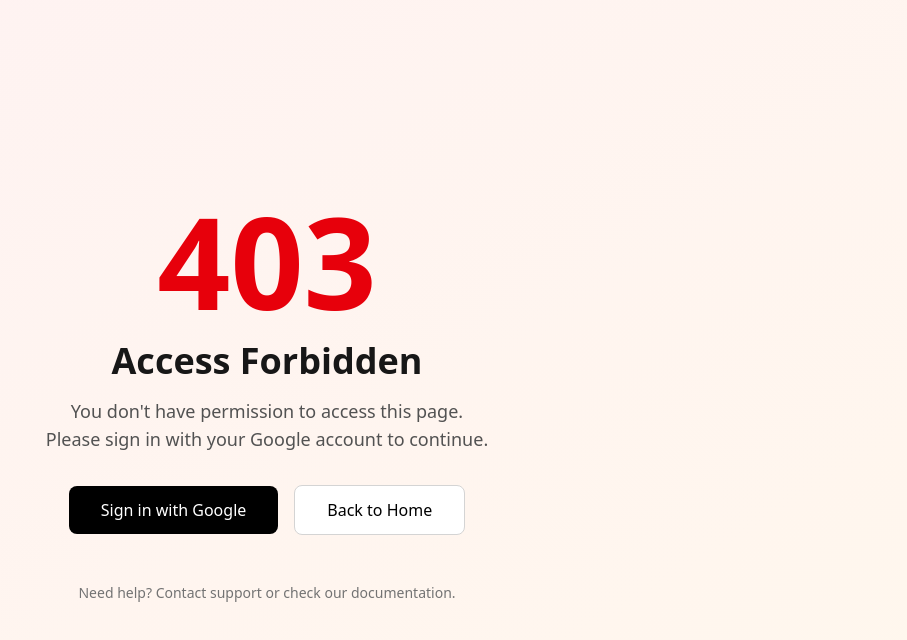
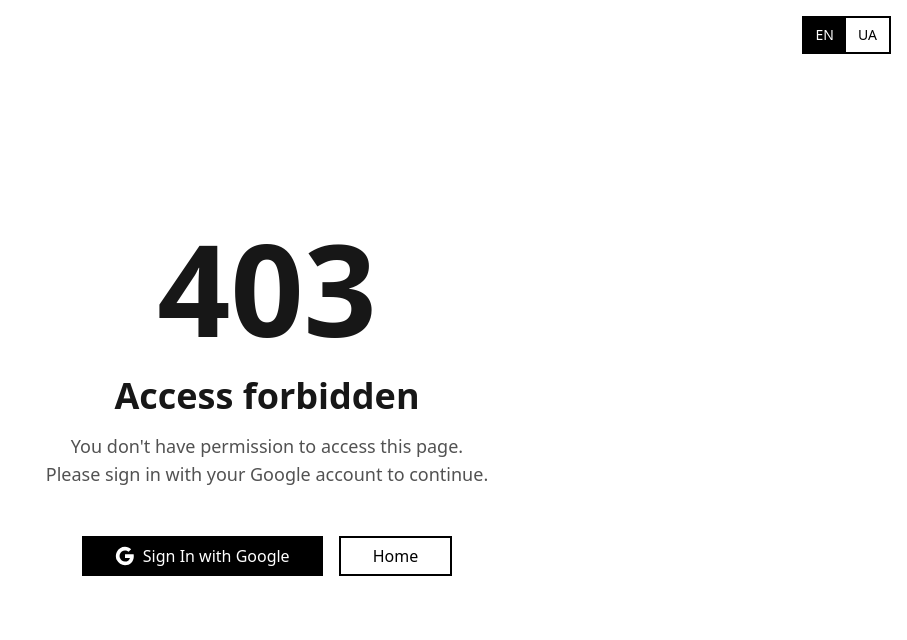
Before and after one commit to kpick-me/kpick-me-cvgen-frontend, a Next.js app in the folder kpick-me-cvgen-frontend/: page /403 in a window 1280 px wide. Shown: the top 640 px of the page, without its empty margins (373-1280 px from the left). Built offline with nearby package versions, Linux system fonts and the light colour scheme; no server answers.

Commit message:
feat: enhance error pages with improved styling, language support, and button components

```diff
--- a/kpick-me-cvgen-frontend/app/403/page.tsx
+++ b/kpick-me-cvgen-frontend/app/403/page.tsx
@@ -2,10 +2,14 @@
 
 import { useRouter } from 'next/navigation';
 import { useAuth } from '@/lib/hooks/useAuth';
+import { useLanguage } from '@/lib/contexts/LanguageContext';
+import { LanguageSwitcher } from '@/components/ui/language-switcher';
+import { Button } from '@/components/ui/button';
 
 export default function ForbiddenPage() {
   const router = useRouter();
   const { login, isAuthenticated } = useAuth();
+  const { t } = useLanguage();
 
   const handleAction = () => {
     if (isAuthenticated) {
@@ -16,35 +20,47 @@ export default function ForbiddenPage() {
   };
 
   return (
-    <div className="min-h-screen flex items-center justify-center bg-gradient-to-br from-red-50 to-orange-50">
-      <div className="text-center px-4">
-        <div className="mb-8">
-          <div className="text-9xl font-bold text-red-600 mb-4">403</div>
+    <div className="min-h-screen flex items-center justify-center bg-white">
+      <div className="absolute top-4 right-4">
+        <LanguageSwitcher />
+      </div>
+      <div className="text-center px-4 max-w-3xl mx-auto">
+        <div className="mb-12">
+          <div className="text-9xl font-bold text-neutral-900 mb-6">403</div>
           <h1 className="text-4xl font-bold text-neutral-900 mb-4">
-            Access Forbidden
+            {t.errors.forbidden}
           </h1>
           <p className="text-lg text-neutral-600 mb-8 max-w-md mx-auto">
-            You don't have permission to access this page. Please sign in with your Google account to continue.
+            {t.errors.forbiddenMessage}
           </p>
         </div>
 
         <div className="flex flex-col sm:flex-row gap-4 justify-center items-center">
-          <button
+          <Button
             onClick={handleAction}
-            className="px-8 py-3 bg-black text-white rounded-lg font-medium hover:bg-neutral-800 transition-colors"
+            className="px-8 py-3 text-base"
           >
-            {isAuthenticated ? 'Go to Dashboard' : 'Sign in with Google'}
-          </button>
-          <button
+            {isAuthenticated ? (
+              t.nav.dashboard
+            ) : (
+              <>
+                <svg className="w-5 h-5 mr-2" viewBox="0 0 24 24" aria-hidden="true">
+                  <path fill="currentColor" d="M22.56 12.25c0-.78-.07-1.53-.2-2.25H12v4.26h5.92c-.26 1.37-1.04 2.53-2.21 3.31v2.77h3.57c2.08-1.92 3.28-4.74 3.28-8.09z"/>
+                  <path fill="currentColor" d="M12 23c2.97 0 5.46-.98 7.28-2.66l-3.57-2.77c-.98.66-2.23 1.06-3.71 1.06-2.86 0-5.29-1.93-6.16-4.53H2.18v2.84C3.99 20.53 7.7 23 12 23z"/>
+                  <path fill="currentColor" d="M5.84 14.09c-.22-.66-.35-1.36-.35-2.09s.13-1.43.35-2.09V7.07H2.18C1.43 8.55 1 10.22 1 12s.43 3.45 1.18 4.93l2.85-2.22.81-.62z"/>
+                  <path fill="currentColor" d="M12 5.38c1.62 0 3.06.56 4.21 1.64l3.15-3.15C17.45 2.09 14.97 1 12 1 7.7 1 3.99 3.47 2.18 7.07l3.66 2.84c.87-2.6 3.3-4.53 6.16-4.53z"/>
+                </svg>
+                {t.auth.signIn}
+              </>
+            )}
+          </Button>
+          <Button
+            variant="outline"
             onClick={() => router.push('/')}
-            className="px-8 py-3 bg-white text-black border border-neutral-300 rounded-lg font-medium hover:bg-neutral-50 transition-colors"
+            className="px-8 py-3 text-base"
           >
-            Back to Home
-          </button>
-        </div>
-
-        <div className="mt-12 text-sm text-neutral-500">
-          <p>Need help? Contact support or check our documentation.</p>
+            {t.nav.home}
+          </Button>
         </div>
       </div>
     </div>
--- a/kpick-me-cvgen-frontend/app/globals.css
+++ b/kpick-me-cvgen-frontend/app/globals.css
@@ -21,3 +21,15 @@ body {
   -webkit-font-smoothing: antialiased;
   -moz-osx-font-smoothing: grayscale;
 }
+
+button, [role="button"] {
+  cursor: pointer;
+  transition: text-decoration 0.2s ease;
+}
+
+button:hover, [role="button"]:hover {
+  text-decoration: underline;
+  text-underline-offset: 6px;
+  text-decoration-thickness: 1px;
+  text-decoration-skip-ink: auto;
+}
--- a/kpick-me-cvgen-frontend/app/not-found.tsx
+++ b/kpick-me-cvgen-frontend/app/not-found.tsx
@@ -3,19 +3,20 @@
 import { useRouter } from 'next/navigation';
 import { useLanguage } from '@/lib/contexts/LanguageContext';
 import { LanguageSwitcher } from '@/components/ui/language-switcher';
+import { Button } from '@/components/ui/button';
 
 export default function NotFoundPage() {
   const router = useRouter();
   const { t } = useLanguage();
 
   return (
-    <div className="min-h-screen flex items-center justify-center bg-gradient-to-br from-neutral-50 to-neutral-100">
+    <div className="min-h-screen flex items-center justify-center bg-white">
       <div className="absolute top-4 right-4">
         <LanguageSwitcher />
       </div>
-      <div className="text-center px-4">
-        <div className="mb-8">
-          <div className="text-9xl font-bold text-neutral-900 mb-4">404</div>
+      <div className="text-center px-4 max-w-3xl mx-auto">
+        <div className="mb-12">
+          <div className="text-9xl font-bold text-neutral-900 mb-6">404</div>
           <h1 className="text-4xl font-bold text-neutral-900 mb-4">
             {t.errors.notFound}
           </h1>
@@ -23,43 +24,19 @@ export default function NotFoundPage() {
             {t.errors.notFound}
           </p>
         </div>
-
         <div className="flex flex-col sm:flex-row gap-4 justify-center items-center">
-          <button
+          <Button
             onClick={() => router.push('/dashboard')}
-            className="px-8 py-3 bg-black text-white rounded-lg font-medium hover:bg-neutral-800 transition-colors"
+            className="px-8 py-3 text-base"
           >
             {t.nav.dashboard}
-          </button>
-          <button
+          </Button>
+          <Button
             onClick={() => router.push('/')}
-            className="px-8 py-3 bg-white text-black border border-neutral-300 rounded-lg font-medium hover:bg-neutral-50 transition-colors"
+            className="px-8 py-3 text-base"
           >
             {t.nav.home}
-          </button>
-        </div>
-
-        <div className="mt-12">
-          <div className="flex flex-wrap gap-2 justify-center">
-            <button
-              onClick={() => router.push('/dashboard')}
-              className="text-sm px-4 py-2 text-neutral-700 hover:text-black hover:bg-neutral-100 rounded-md transition-colors"
-            >
-              {t.nav.dashboard}
-            </button>
-            <button
-              onClick={() => router.push('/interviews')}
-              className="text-sm px-4 py-2 text-neutral-700 hover:text-black hover:bg-neutral-100 rounded-md transition-colors"
-            >
-              {t.nav.interviews}
-            </button>
-            <button
-              onClick={() => router.push('/training')}
-              className="text-sm px-4 py-2 text-neutral-700 hover:text-black hover:bg-neutral-100 rounded-md transition-colors"
-            >
-              {t.nav.training}
-            </button>
-          </div>
+          </Button>
         </div>
       </div>
     </div>
--- a/kpick-me-cvgen-frontend/app/unauthorized/page.tsx
+++ b/kpick-me-cvgen-frontend/app/unauthorized/page.tsx
@@ -4,6 +4,7 @@ import { useRouter } from 'next/navigation';
 import { useAuth } from '@/lib/hooks/useAuth';
 import { useLanguage } from '@/lib/contexts/LanguageContext';
 import { LanguageSwitcher } from '@/components/ui/language-switcher';
+import { Button } from '@/components/ui/button';
 
 export default function UnauthorizedPage() {
   const router = useRouter();
@@ -11,13 +12,13 @@ export default function UnauthorizedPage() {
   const { t } = useLanguage();
 
   return (
-    <div className="min-h-screen flex items-center justify-center bg-gradient-to-br from-yellow-50 to-orange-50">
+    <div className="min-h-screen flex items-center justify-center bg-white">
       <div className="absolute top-4 right-4">
         <LanguageSwitcher />
       </div>
-      <div className="text-center px-4">
-        <div className="mb-8">
-          <div className="text-9xl font-bold text-yellow-600 mb-4">401</div>
+      <div className="text-center px-4 max-w-3xl mx-auto">
+        <div className="mb-12">
+          <div className="text-9xl font-bold text-neutral-900 mb-6">401</div>
           <h1 className="text-4xl font-bold text-neutral-900 mb-4">
             {t.auth.unauthorized}
           </h1>
@@ -27,24 +28,25 @@ export default function UnauthorizedPage() {
         </div>
 
         <div className="flex flex-col sm:flex-row gap-4 justify-center items-center">
-          <button
+          <Button
             onClick={login}
-            className="px-8 py-3 bg-black text-white rounded-lg font-medium hover:bg-neutral-800 transition-colors flex items-center gap-2"
+            className="px-8 py-3 text-base flex items-center gap-2"
           >
-            <svg className="w-5 h-5" viewBox="0 0 24 24">
+            <svg className="w-5 h-5" viewBox="0 0 24 24" aria-hidden="true">
               <path fill="currentColor" d="M22.56 12.25c0-.78-.07-1.53-.2-2.25H12v4.26h5.92c-.26 1.37-1.04 2.53-2.21 3.31v2.77h3.57c2.08-1.92 3.28-4.74 3.28-8.09z"/>
               <path fill="currentColor" d="M12 23c2.97 0 5.46-.98 7.28-2.66l-3.57-2.77c-.98.66-2.23 1.06-3.71 1.06-2.86 0-5.29-1.93-6.16-4.53H2.18v2.84C3.99 20.53 7.7 23 12 23z"/>
               <path fill="currentColor" d="M5.84 14.09c-.22-.66-.35-1.36-.35-2.09s.13-1.43.35-2.09V7.07H2.18C1.43 8.55 1 10.22 1 12s.43 3.45 1.18 4.93l2.85-2.22.81-.62z"/>
               <path fill="currentColor" d="M12 5.38c1.62 0 3.06.56 4.21 1.64l3.15-3.15C17.45 2.09 14.97 1 12 1 7.7 1 3.99 3.47 2.18 7.07l3.66 2.84c.87-2.6 3.3-4.53 6.16-4.53z"/>
             </svg>
             {t.auth.signIn}
-          </button>
-          <button
+          </Button>
+          <Button
+            variant="outline"
             onClick={() => router.push('/')}
-            className="px-8 py-3 bg-white text-black border border-neutral-300 rounded-lg font-medium hover:bg-neutral-50 transition-colors"
+            className="px-8 py-3 text-base"
           >
             {t.nav.home}
-          </button>
+          </Button>
         </div>
       </div>
     </div>
--- a/kpick-me-cvgen-frontend/components/landing/Navigation.tsx
+++ b/kpick-me-cvgen-frontend/components/landing/Navigation.tsx
@@ -21,10 +21,10 @@ export function Navigation({ mobileMenuOpen, setMobileMenuOpen, onGetStarted }:
 
   return (
     <>
-      <div className="fixed top-3.5 right-3.5 z-50 hidden md:block">
+      <nav className="bg-white sticky top-0 z-40 pr-4 md:pr-24">
+        <div className="hidden md:block absolute right-4 top-1/2 transform -translate-y-1/2">
           <LanguageSwitcher />
         </div>
-      <nav className="bg-white sticky top-0 z-40 pr-24">
         <div className="max-w-7xl mx-auto px-4 sm:px-6 lg:px-8">
           <div className="flex justify-between items-center h-16">
             <div className="flex items-center space-x-8">
@@ -73,13 +73,15 @@ export function Navigation({ mobileMenuOpen, setMobileMenuOpen, onGetStarted }:
               </div>
             )}
           </div>
+          <div className="flex items-center">
             <button
               onClick={() => setMobileMenuOpen(!mobileMenuOpen)}
-            className="md:hidden p-2 text-neutral-600"
+              className="md:hidden p-0 text-neutral-600 ml-auto"
               aria-label="Toggle menu"
             >
               {mobileMenuOpen ? <XIcon className="w-6 h-6" /> : <MenuIcon className="w-6 h-6" />}
             </button>
+          </div>
         </div>
       </div>
       <MobileMenu
--- a/kpick-me-cvgen-frontend/lib/i18n/translations.ts
+++ b/kpick-me-cvgen-frontend/lib/i18n/translations.ts
@@ -129,6 +129,7 @@ export const translations = {
       serverError: 'Server error',
       unauthorized: 'You are not authorized to view this page',
       forbidden: 'Access forbidden',
+      forbiddenMessage: 'You don\'t have permission to access this page. Please sign in with your Google account to continue.',
     },
   },
   uk: {
@@ -261,6 +262,7 @@ export const translations = {
       serverError: 'Помилка сервера',
       unauthorized: 'Ви не маєте доступу до цієї сторінки',
       forbidden: 'Доступ заборонено',
+      forbiddenMessage: 'У вас немає дозволу на доступ до цієї сторінки. Будь ласка, увійдіть через Google, щоб продовжити.',
     },
   },
 };
```
Lines whose indentation alone changed are shown as unchanged.
